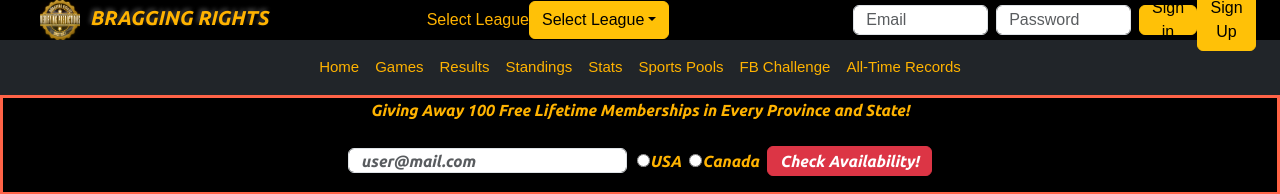
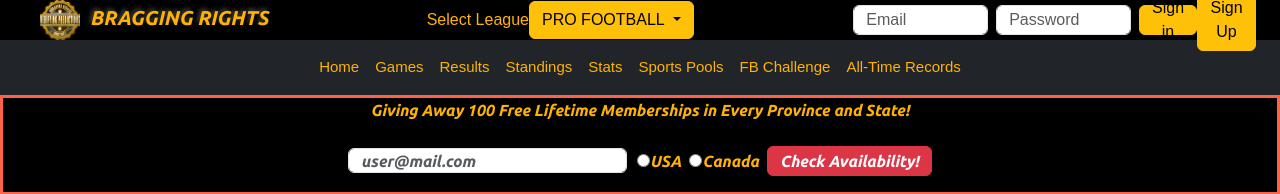
Before and after one commit to Bragging-Rights/ultimate-bragging-rights, a React (Create React App) app in the folder client/: page / in a window 1280 px wide. Shown: the top 194 px of the page. Built offline with nearby package versions, Linux system fonts and the light colour scheme; a web font is replaced by a local one.

Commit message:
select league added

```diff
--- a/client/src/navbar.js
+++ b/client/src/navbar.js
@@ -1,17 +1,18 @@
-import React, { useState } from "react";
+import React, { useState, useEffect } from "react";
 
 import { Link } from "react-router-dom";
 import logo from "../src/assets/logo.png";
 import "./index.css"; // Import your custom CSS file
 import "./navbar.css"; // Import your custom CSS file
-import "https://cdn.jsdelivr.net/npm/bootstrap@5.3.1/dist/js/bootstrap.bundle.min.js";
+import "bootstrap/dist/css/bootstrap.min.css";
 
 const Navbar = () => {
-  const [selectedLeague, setSelectedLeague] = useState("Select League");
+  const [selectedLeague, setSelectedLeague] = useState("PRO FOOTBALL");
 
   const handleLeagueClick = (league) => {
     setSelectedLeague(league);
   };
+
   return (
     <nav
       className="navbar navbar-dark bg-dark d-flex justify-content-between gradient-custom custom-navbar navbar-expand-lg bg-body-tertiary col-md-4 col-lg-12"
@@ -61,34 +62,55 @@
             data-bs-toggle="dropdown"
             aria-expanded="false"
           >
-            {selectedLeague}
+            {selectedLeague || ""}{" "}
+            {/* Conditionally render based on selectedLeague */}
           </button>
           <ul className="dropdown-menu">
             <li>
               <button
                 className="dropdown-item"
                 type="button"
-                onClick={() => handleLeagueClick("Action")}
+                onClick={() => handleLeagueClick("PRO FOOTBALL")}
               >
-                Action
+                PRO FOOTBALL
               </button>
             </li>
             <li>
               <button
                 className="dropdown-item"
                 type="button"
-                onClick={() => handleLeagueClick("Action two")}
+                onClick={() => handleLeagueClick("PRO HOCKEY")}
               >
-                Action two
+                PRO HOCKEY
               </button>
             </li>
             <li>
               <button
                 className="dropdown-item"
                 type="button"
-                onClick={() => handleLeagueClick("Action three")}
+                onClick={() => handleLeagueClick("PRO BASKETBALL")}
               >
-                Action three
+                PRO BASKETBALL
+              </button>
+            </li>
+            <li>
+              <button
+                className="dropdown-item"
+                type="button"
+                onClick={() => handleLeagueClick("PRO BASEBALL")}
+              >
+                PRO BASEBALL
+              </button>
+            </li>
+            <li>
+              <button
+                className="dropdown-item"
+                type="button"
+                onClick={() =>
+                  handleLeagueClick("INTERNATIONAL ICE HOCKEY FEDERATION")
+                }
+              >
+                INTERNATIONAL ICE HOCKEY FEDERATION
               </button>
             </li>
           </ul>
```
